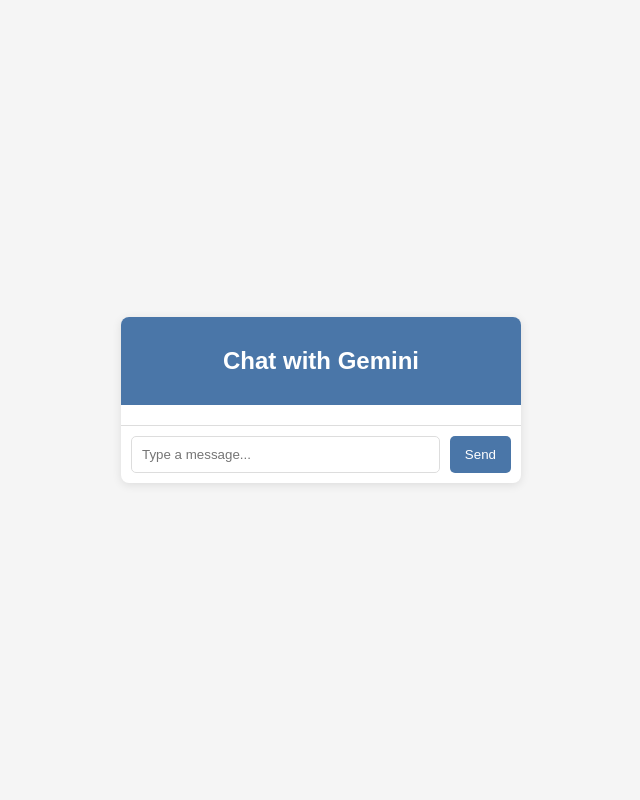
After one commit to The-Programming-Collective/Project-Scaffolder, a Flask app: template webapp/templates/index2.html in a window 1280 px wide. The commit adds this page. Shown: the whole page, without its empty margins (319-959 px from the left). Run offline with Flask 3, Linux system fonts and the light colour scheme; the template is opened without the code that fills it, so the values that code supplies are empty; some libraries are stand-ins or nearby versions.

Commit message:
gemini backend service with frontend integration

```diff
--- /dev/null
+++ b/webapp/static/css/style.css
@@ -0,0 +1,84 @@
+body {
+	font-family: Arial, sans-serif;
+	background-color: #f5f5f5;
+	display: flex;
+	justify-content: center;
+	align-items: center;
+	height: 100vh;
+	margin: 0;
+}
+
+.chat-container {
+	background-color: #fff;
+	border-radius: 8px;
+	box-shadow: 0 2px 10px rgba(0, 0, 0, 0.1);
+	width: 400px;
+	max-width: 100%;
+	display: flex;
+	flex-direction: column;
+	overflow: hidden;
+}
+
+.chat-header {
+	background-color: #4a76a8;
+	color: #fff;
+	padding: 10px;
+	text-align: center;
+}
+
+.chat-messages {
+	flex: 1;
+	padding: 10px;
+	overflow-y: auto;
+}
+
+.chat-messages .message {
+	margin-bottom: 10px;
+}
+
+.chat-messages .message.user {
+	text-align: right;
+}
+
+.chat-messages .message.user span {
+	background-color: #e1ffc7;
+	padding: 5px 10px;
+	border-radius: 15px;
+	display: inline-block;
+}
+
+.chat-messages .message.bot span {
+	background-color: #d0d0d0;
+	padding: 5px 10px;
+	border-radius: 15px;
+	display: inline-block;
+}
+
+.chat-input {
+	display: flex;
+	padding: 10px;
+	border-top: 1px solid #ddd;
+}
+
+.chat-input input {
+	flex: 1;
+	padding: 10px;
+	border: 1px solid #ddd;
+	border-radius: 5px;
+	outline: none;
+}
+
+.chat-input button {
+	background-color: #4a76a8;
+	color: #fff;
+	border: none;
+	padding: 10px 15px;
+	border-radius: 5px;
+	cursor: pointer;
+	margin-left: 10px;
+	outline: none;
+}
+
+.chat-input button:hover {
+	background-color: #3b5a76;
+}
--- a/webapp/static/js/gemini.js
+++ b/webapp/static/js/gemini.js
@@ -1,49 +1,61 @@
-document.addEventListener('DOMContentLoaded', () => {
-    const sendButton = document.getElementById('send-gemini-message');
-    const messageInput = document.getElementById('gemini-message');
-    const messagesContainer = document.getElementById('gemini-messages');
-    const apiKey = 'AIzaSyD09c5FCCxF7ocW_GJKRPm5iBMH2bk9V3I'; // Replace with your actual Gemini API key
+document.addEventListener('DOMContentLoaded', function () {
+	const messageInput = document.getElementById('messageInput');
+	const sendButton = document.getElementById('send-gemini-message');
+	const chatMessages = document.getElementById('gemini-messages');
 
-    // Function to send message
-    const sendMessage = async () => {
-        const message = messageInput.value.trim();
-        if (!message) return;
+	const chatHistory = [];
 
-        // Display the user's message
-        const userMessageElement = document.createElement('div');
-        userMessageElement.className = 'user-message';
-        userMessageElement.textContent = message;
-        messagesContainer.appendChild(userMessageElement);
-        messageInput.value = '';
+	sendButton.addEventListener('click', function () {
+		const message = messageInput.value.trim();
+		if (message) {
+			addMessageToChat('user', message);
+			messageInput.value = '';
+			chatHistory.push({ role: 'user', parts: [{ text: message }] });
 
-        // Send the message to the Gemini API
-        try {
-            const response = await fetch('https://api.gemini.com/v1/chat', {
-                method: 'POST',
-                headers: {
-                    'Content-Type': 'application/json',
-                    'Authorization': `Bearer ${apiKey}`
-                },
-                body: JSON.stringify({ message })
-            });
+			// Send the message to the backend server
+			sendMessageToBackend(message);
+		}
+	});
 
-            const data = await response.json();
+	messageInput.addEventListener('keypress', function (e) {
+		if (e.key === 'Enter') {
+			sendButton.click();
+		}
+	});
 
-            // Display the response from the Gemini API
-            const geminiMessageElement = document.createElement('div');
-            geminiMessageElement.className = 'gemini-message';
-            geminiMessageElement.textContent = data.response;
-            messagesContainer.appendChild(geminiMessageElement);
-        } catch (error) {
-            console.error('Error sending message:', error);
-        }
-    };
+	function addMessageToChat(role, message) {
+		const messageElement = document.createElement('div');
+		messageElement.classList.add('message', role);
+		// Parse markdown content if the role is 'bot'
+		if (role === 'bot') {
+			messageElement.innerHTML = `<span>${marked.parse(message)}</span>`;
+		} else {
+			messageElement.innerHTML = `<span>${message}</span>`;
+		}
+		chatMessages.appendChild(messageElement);
+		chatMessages.scrollTop = chatMessages.scrollHeight;
+	}
 
-    sendButton.addEventListener('click', sendMessage);
-
-    messageInput.addEventListener('keypress', (event) => {
-        if (event.key === 'Enter') {
-            sendMessage();
-        }
-    });
+	function sendMessageToBackend(message) {
+		fetch('http://localhost:3000/api/v1/chat', {
+			method: 'POST',
+			headers: {
+				'Content-Type': 'application/json',
+			},
+			body: JSON.stringify({
+				text: message,
+				history: chatHistory,
+			}),
+		})
+			.then((response) => response.json())
+			.then((data) => {
+				const botMessage = data.text;
+				addMessageToChat('bot', botMessage);
+				chatHistory.push({ role: 'model', parts: [{ text: botMessage }] });
+			})
+			.catch((error) => {
+				console.error('Error:', error);
+				addMessageToChat('bot', 'Error communicating with backend server');
+			});
+	}
 });
--- /dev/null
+++ b/webapp/templates/index2.html
@@ -0,0 +1,26 @@
+<!DOCTYPE html>
+<html lang="en">
+
+<head>
+    <meta charset="UTF-8">
+    <meta name="viewport" content="width=device-width, initial-scale=1.0">
+    <title>Online Chat</title>
+    <link rel="stylesheet" href="../static/css/style.css">
+</head>
+
+<body>
+    <div class="chat-container">
+        <div class="chat-header">
+            <h2>Chat with Gemini</h2>
+        </div>
+        <div class="chat-messages" id="chatMessages"></div>
+        <div class="chat-input">
+            <input type="text" id="messageInput" placeholder="Type a message..." />
+            <button id="sendButton">Send</button>
+        </div>
+    </div>
+    <script src="https://cdn.jsdelivr.net/npm/marked/marked.min.js"></script>
+    <script src="../static/js/gemini.js"></script>
+</body>
+
+</html>
```
Also changed, not shown: gemini-service/app.js (added, +30 -0 lines), gemini-service/package.json (added, +23 -0 lines), gemini-service/src/controller/gemini.controller.js (added, +10 -0 lines), gemini-service/src/logger/Logger.js (added, +54 -0 lines), gemini-service/src/logger/morgan.middlware.js (added, +26 -0 lines), gemini-service/src/routes/gemini.routes.js (added, +8 -0 lines), gemini-service/src/service/gemini.service.js (added, +45 -0 lines), gemini-service/src/utils/errorHandling.js (added, +88 -0 lines), webapp/templates/index.html (+26 -25 lines), 4 other files.
